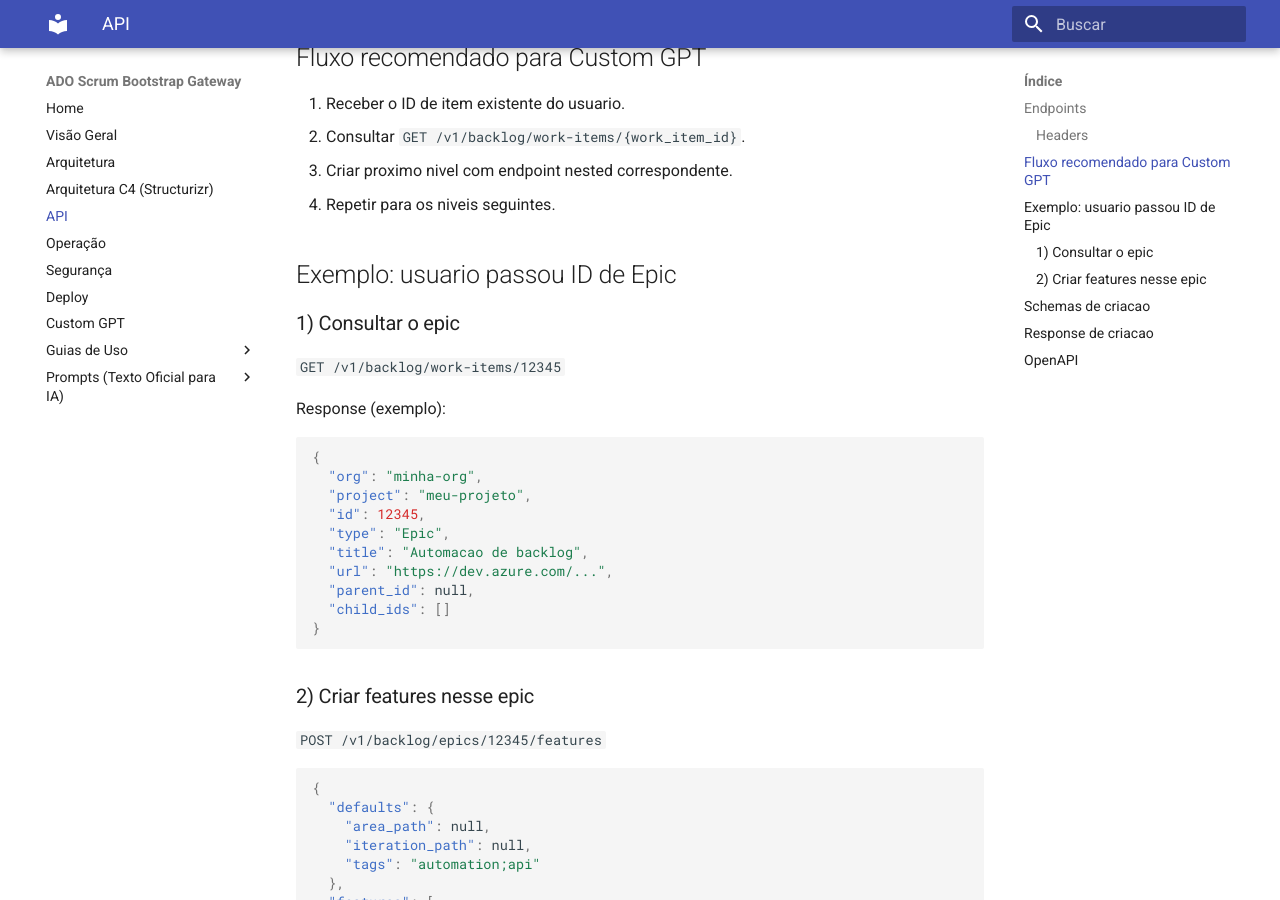
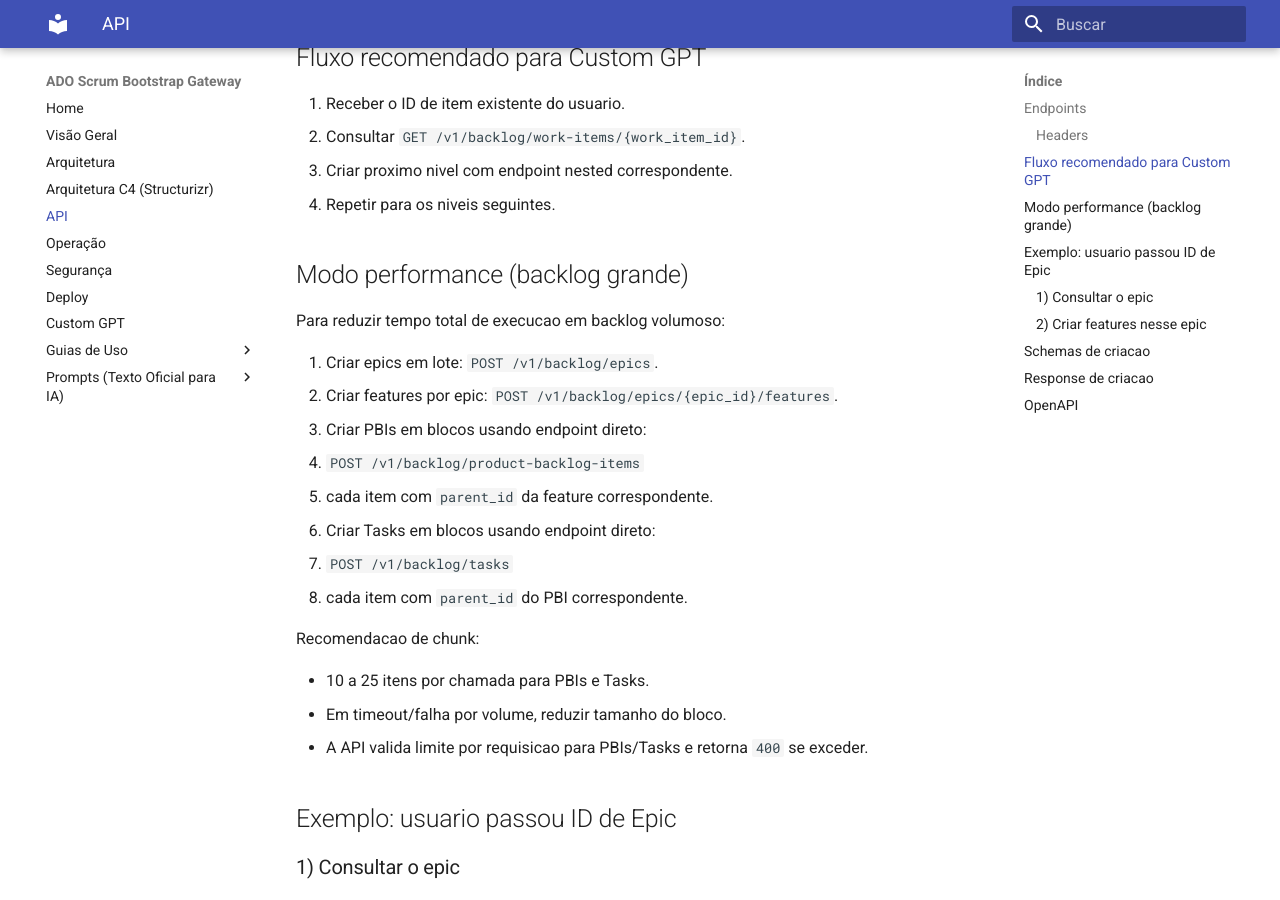
Before and after one commit to Jpmmdf/app-plat-ia-azure-devops, an MkDocs documentation site: the page built from docs/api.md, in a window 1280 px wide and 900 px high, scrolled down 736 px. Built offline with MkDocs 1.6.1 and Material for MkDocs 9.7.7, drawn with Linux system fonts in a browser that asks for light colours; some of the changed text lies outside the part shown.

Commit message:
feat: add batch limits and partial-failure responses for backlog creation

```diff
--- a/docs/api.md
+++ b/docs/api.md
@@ -29,6 +29,25 @@ Criacao direta (bulk):
 2. Consultar `GET /v1/backlog/work-items/{work_item_id}`.
 3. Criar proximo nivel com endpoint nested correspondente.
 4. Repetir para os niveis seguintes.
+
+## Modo performance (backlog grande)
+
+Para reduzir tempo total de execucao em backlog volumoso:
+
+1. Criar epics em lote: `POST /v1/backlog/epics`.
+2. Criar features por epic: `POST /v1/backlog/epics/{epic_id}/features`.
+3. Criar PBIs em blocos usando endpoint direto:
+   - `POST /v1/backlog/product-backlog-items`
+   - cada item com `parent_id` da feature correspondente.
+4. Criar Tasks em blocos usando endpoint direto:
+   - `POST /v1/backlog/tasks`
+   - cada item com `parent_id` do PBI correspondente.
+
+Recomendacao de chunk:
+
+- 10 a 25 itens por chamada para PBIs e Tasks.
+- Em timeout/falha por volume, reduzir tamanho do bloco.
+- A API valida limite por requisicao para PBIs/Tasks e retorna `400` se exceder.
 
 ## Exemplo: usuario passou ID de Epic
 
@@ -95,6 +114,11 @@ Em endpoints diretos de filhos, `parent_id` e obrigatorio no body.
   - `title`
   - `url`
   - `parent_id` (quando aplicavel)
+- `failed[]` com falhas parciais por item:
+  - `type`
+  - `title`
+  - `parent_id` (quando aplicavel)
+  - `error`
 
 ## OpenAPI
 
```
Also changed, not shown: docs/custom-gpt.md (+3 -2 lines), openapi.json (+41 -0 lines), openapi.yaml (+27 -0 lines), prompts/custom-gpt/custom-gpt-system-prompt.md (+11 -3 lines), 2 other files.
